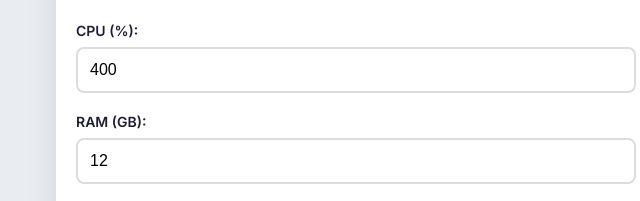
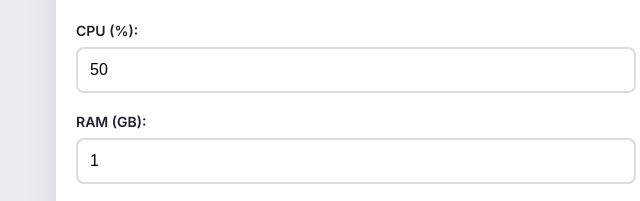
Before and after one commit to Swerie/Vbcs-r-kalkul-tor-, a plain HTML site: page index.html in a window 1280 px wide. Shown: the part 156-357 px from the top of the page, 284-924 px from the left. Drawn offline with Linux system fonts and the light colour scheme.

Commit message:
Update index.html

```diff
--- a/index.html
+++ b/index.html
@@ -166,11 +166,11 @@
     <h2>Szerver Ár Kalkulátor</h2>
 
     <label>CPU (%):
-      <input type="number" id="cpu" value="400">
+      <input type="number" id="cpu" value="50">
     </label>
 
     <label>RAM (GB):
-      <input type="number" id="ram" value="12">
+      <input type="number" id="ram" value="1">
     </label>
 
     <label>Disk (GB):
```
